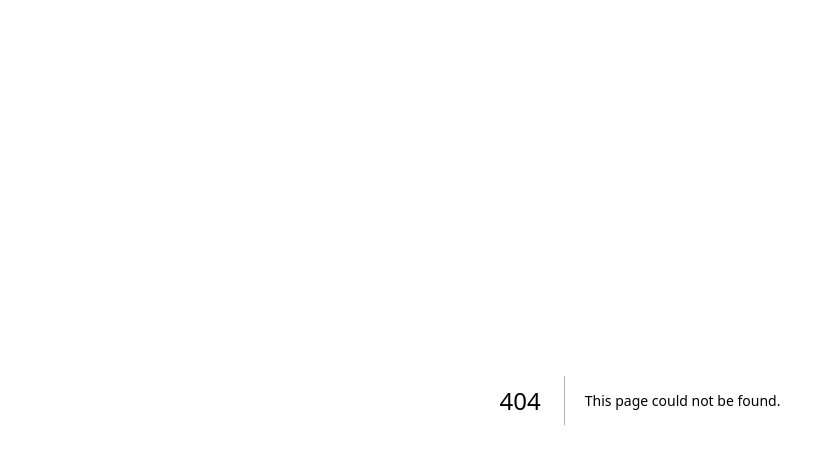
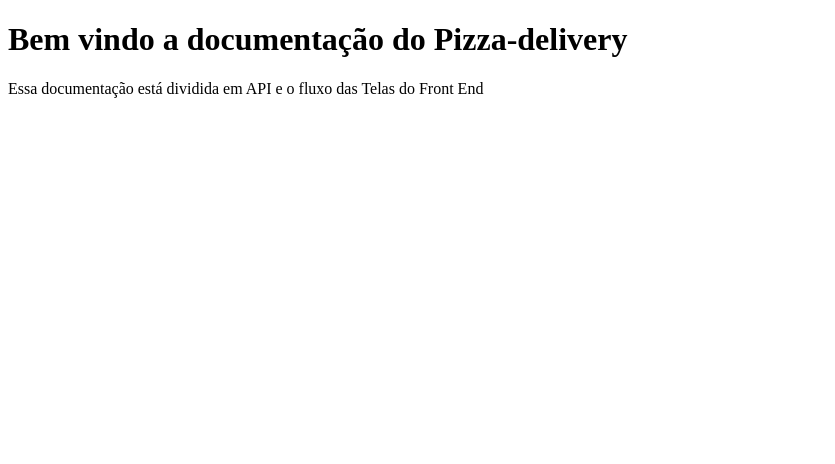
Before and after one commit to davimgfx/pizza-delivery, a Next.js app: page /docs in a window 1280 px wide. Before the commit this address had no page. Shown: the top 464 px of the page, without its empty margins (0-835 px from the left). Built offline with nearby package versions, Linux system fonts and the light colour scheme.

Commit message:
docs: add nextra and organize the db docs (#16)

```diff
--- a/next.config.mjs
+++ b/next.config.mjs
@@ -1,3 +1,5 @@
+import nextra from "nextra"
+
 /** @type {import('next').NextConfig} */
 const nextConfig = {
   images: {
@@ -5,4 +7,9 @@ const nextConfig = {
   },
 }
 
-export default nextConfig
+const withNextra = nextra({
+  theme: 'nextra-theme-docs',
+  themeConfig: './theme.config.jsx'
+})
+
+export default withNextra(nextConfig)
--- a/package.json
+++ b/package.json
@@ -3,7 +3,7 @@
   "version": "0.1.0",
   "private": true,
   "scripts": {
-    "dev": "next dev",
+    "dev": "next",
     "build": "next build",
     "start": "next start",
     "lint": "next lint",
@@ -30,6 +30,8 @@
     "next": "14.2.3",
     "next-auth": "^4.24.7",
     "next-cloudinary": "^6.6.2",
+    "nextra": "^2.13.4",
+    "nextra-theme-docs": "^2.13.4",
     "nodemailer": "^6.9.13",
     "react": "^18",
     "react-dom": "^18",
--- /dev/null
+++ b/pages/API/Enderecos.mdx
@@ -0,0 +1,3 @@
+# Bem vindo a documentação do Pizza-delivery
+
+Essa documentação está dividida em API e o fluxo das Telas do Front End
--- /dev/null
+++ b/pages/API/Pizzas.mdx
@@ -0,0 +1,3 @@
+# Bem vindo a documentação do Pizza-delivery
+
+Essa documentação está dividida em API e o fluxo das Telas do Front End
--- /dev/null
+++ b/pages/API/_meta.json
@@ -0,0 +1,4 @@
+{
+    "Enderecos": "Endereços",
+    "Pizzas": "Banana"
+  }
--- /dev/null
+++ b/pages/Fluxo de fucionalidades/inicio.mdx
@@ -0,0 +1,3 @@
+# Bem vindo a documentação do Pizza-delivery
+
+Essa documentação está dividida em API e o fluxo das Telas do Front End
--- /dev/null
+++ b/pages/docs.mdx
@@ -0,0 +1,3 @@
+# Bem vindo a documentação do Pizza-delivery
+
+Essa documentação está dividida em API e o fluxo das Telas do Front End
--- /dev/null
+++ b/theme.config.jsx
@@ -0,0 +1,7 @@
+export default {
+    logo: <span>My Nextra Documentation</span>,
+    project: {
+      link: 'https://github.com/shuding/nextra'
+    }
+    // ... other theme options
+  }
```
Also changed, not shown: prisma/db_schema/db_schema.png (deleted), 3 other files (tests, documents, lock files or other folders).
